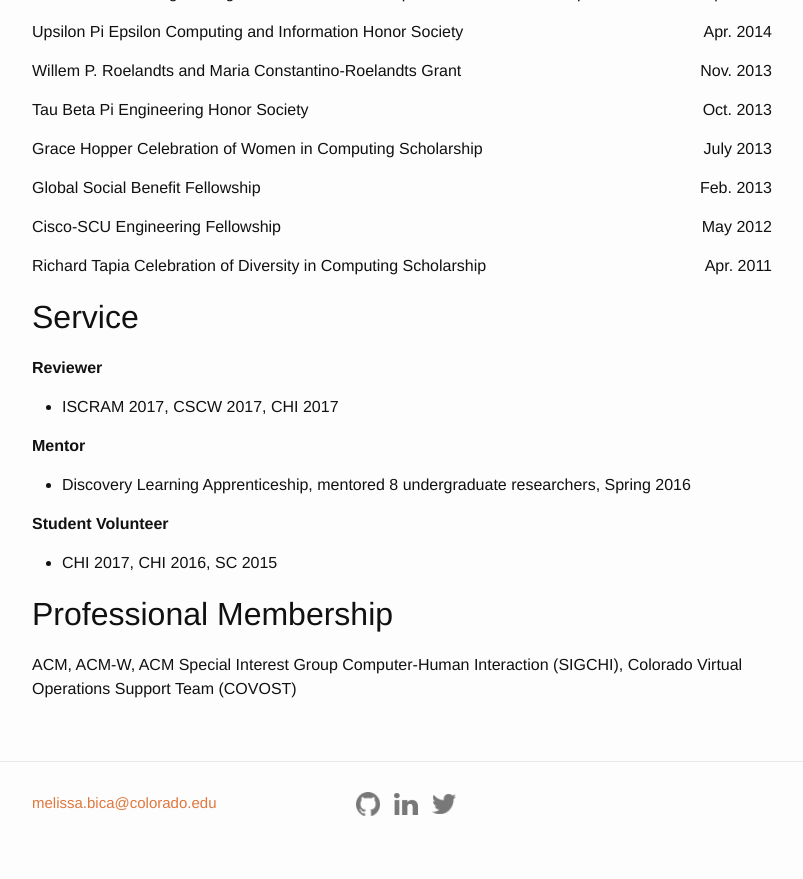
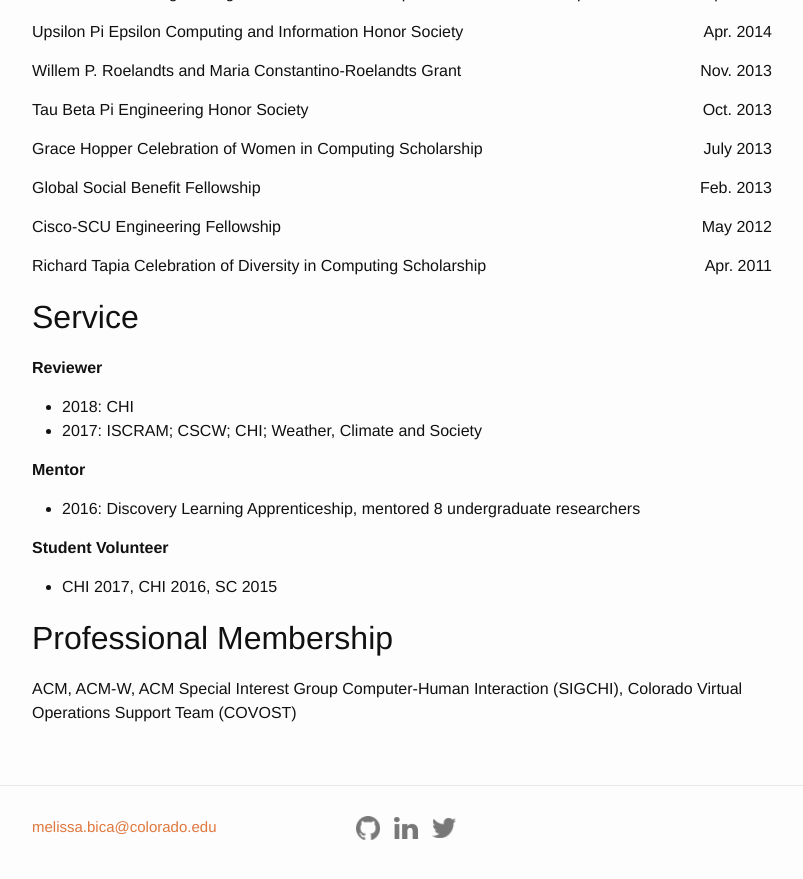
Before and after one commit to melissabica/melissabica.github.io, a Jekyll site: the page built from 3-cv.md, in a window 1280 px wide and 900 px high, scrolled down 2751 px. Shown: the top 879 px of the window, without its empty margins (238-1041 px from the left). Built offline with Jekyll 4.4.1, drawn with Linux system fonts in a browser that asks for light colours; nearby versions of some CDN libraries; comment, search, counter and statistics services are not loaded.

Commit message:
updated Service section

```diff
--- a/3-cv.md
+++ b/3-cv.md
@@ -134,11 +134,12 @@ Richard Tapia Celebration of Diversity in Computing Scholarship
 
 **Reviewer**
 
-* ISCRAM 2017, CSCW 2017, CHI 2017
+* 2018: CHI
+* 2017: ISCRAM; CSCW; CHI; Weather, Climate and Society
 
 **Mentor**
 
-* Discovery Learning Apprenticeship, mentored 8 undergraduate researchers, Spring 2016
+* 2016: Discovery Learning Apprenticeship, mentored 8 undergraduate researchers
 
 **Student Volunteer**
 
```
